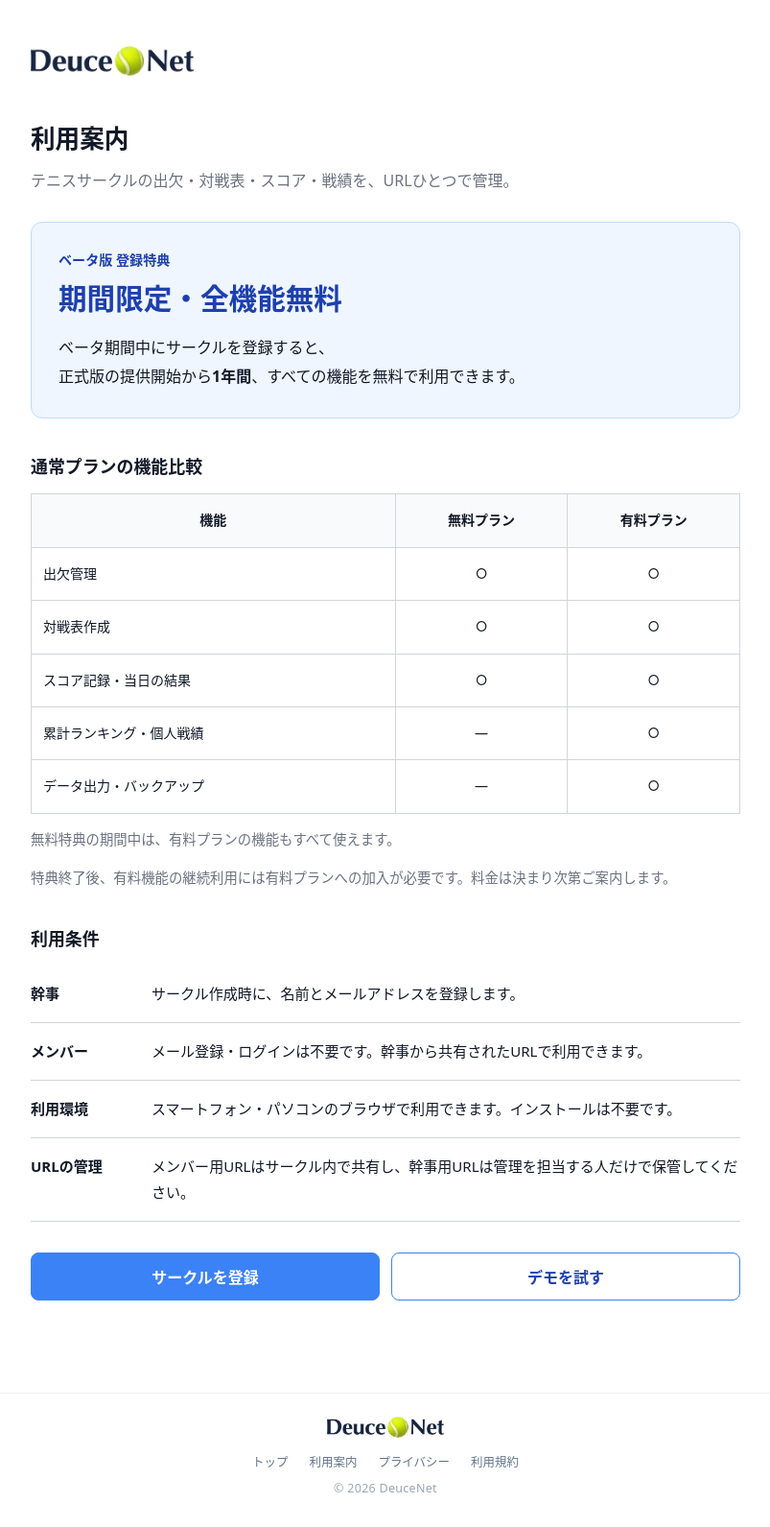
After one commit to tosh-m12/django_tennis, a Django app: page /guide/ in a window 1280 px wide. The commit adds this page. Shown: the whole page at 96% size, without its empty margins (238-1041 px from the left). Run offline with Django 5.2, Linux system fonts and the light colour scheme.

Commit message:
Add public usage guide with beta offer and plan comparison

```diff
--- a/tennis/seo.py
+++ b/tennis/seo.py
@@ -7,7 +7,7 @@ from django.views.decorators.http import require_safe
 
 
 PUBLIC_ORIGIN = "https://deucenet.app"
-PUBLIC_PAGES = ("tennis:index", "tennis:privacy", "tennis:terms")
+PUBLIC_PAGES = ("tennis:index", "tennis:privacy", "tennis:terms", "tennis:guide")
 
 
 def is_public_page(request):
--- /dev/null
+++ b/tennis/static/tennis/guide.css
@@ -0,0 +1,41 @@
+.guide-page { max-width: 740px; color: var(--text-main); }
+.guide-header { padding: 40px 0 28px; }
+.guide-header h1 { margin: 0; font-size: 1.6rem; }
+.guide-header p { margin: 12px 0 0; line-height: 1.8; color: var(--text-sub); }
+.guide-offer { padding: 28px; border: 1px solid var(--accent-border); border-radius: 12px; background: var(--accent-soft); }
+.guide-offer-label { margin: 0 0 8px; color: var(--accent-dark); font-size: .88rem; font-weight: 700; }
+.guide-offer h2 { margin: 0; font-size: clamp(1.35rem, 5vw, 1.85rem); color: var(--accent-dark); }
+.guide-offer > p:last-child { margin: 16px 0 0; line-height: 1.9; }
+.guide-section { margin-top: 36px; }
+.guide-section h2 { margin: 0 0 16px; font-size: 1.12rem; }
+.guide-plans { width: 100%; table-layout: fixed; border-collapse: collapse; font-size: .94rem; }
+.guide-plans th, .guide-plans td { padding: 16px 12px; border-bottom: 1px solid var(--border-base); line-height: 1.6; }
+.guide-plans thead th { text-align: center; background: var(--bg-soft); font-weight: 600; }
+.guide-plans thead th:first-child { width: 48%; }
+.guide-plans tbody th { text-align: left; font-weight: 400; background: #fff; }
+.guide-plans td { text-align: center; font-variant-numeric: tabular-nums; }
+.guide-plan-note { margin: 14px 0 0; font-size: .9rem; line-height: 1.8; color: var(--text-sub); }
+.guide-conditions { margin: 0; }
+.guide-conditions > div { display: grid; grid-template-columns: 110px minmax(0, 1fr); gap: 16px; padding: 16px 0; border-bottom: 1px solid var(--border-base); font-size: .94rem; line-height: 1.8; }
+.guide-conditions dt { font-weight: 600; }
+.guide-conditions dd { margin: 0; }
+.guide-actions { display: grid; grid-template-columns: 1fr 1fr; gap: 12px; margin-top: 32px; }
+.guide-button { display: flex; align-items: center; justify-content: center; min-height: 48px; border: 1px solid var(--accent); border-radius: 8px; font-weight: 700; text-align: center; }
+.guide-button-primary { background: var(--accent); color: #fff; }
+.guide-button-primary:hover { background: var(--accent-dark); color: #fff; }
+.guide-button-secondary { background: #fff; color: var(--accent-dark); }
+.guide-button-secondary:hover { background: var(--accent-soft); }
+.guide-button:focus-visible { outline: 3px solid var(--accent-dark); outline-offset: 3px; }
+@media (max-width: 480px) {
+  .guide-page { padding-top: 24px; }
+  .guide-header { padding: 28px 0 24px; }
+  .guide-offer { padding: 20px 16px; }
+  .guide-desktop-break { display: none; }
+  .guide-plans { font-size: .84rem; }
+  .guide-feature-rest { display: block; }
+  .guide-plans thead th { font-size: .75rem; white-space: nowrap; }
+  .guide-plans th, .guide-plans td { padding: 14px 6px; }
+  .guide-plans thead th:first-child { width: 46%; }
+  .guide-conditions > div { grid-template-columns: 76px minmax(0, 1fr); gap: 12px; }
+  .guide-actions { grid-template-columns: 1fr; }
+}
--- a/tennis/templates/tennis/base.html
+++ b/tennis/templates/tennis/base.html
@@ -163,6 +163,7 @@
     </picture>
     <nav class="site-footer-links" aria-label="フッターナビゲーション">
       <a href="{% url 'tennis:index' %}">トップ</a>
+      {% if seo_canonical %}<a href="{% url 'tennis:guide' %}">利用案内</a>{% endif %}
       <a href="{% url 'tennis:privacy' %}">プライバシー</a>
       <a href="{% url 'tennis:terms' %}">利用規約</a>
     </nav>
--- /dev/null
+++ b/tennis/templates/tennis/guide.html
@@ -0,0 +1,63 @@
+{% extends "tennis/base.html" %}
+{% load static %}
+
+{% block title %}料金・利用案内｜DeuceNet（デュースネット）{% endblock %}
+{% block extra_head %}
+  <meta name="description" content="DeuceNetは期間限定で全機能無料。ベータ期間中にサークルを登録すると、正式版開始から1年間も全機能を無料で利用できます。無料・有料プランの機能と登録条件をご案内します。">
+  <link rel="stylesheet" href="{% static 'tennis/guide.css' %}">
+{% endblock %}
+{% block header %}{% endblock %}
+
+{% block content %}
+<main class="public-document guide-page">
+  <a class="document-brand" href="{% url 'tennis:index' %}" aria-label="DeuceNet トップ">
+    <picture>
+      <source srcset="{% static 'tennis/logo/wordmark.webp' %}" type="image/webp">
+      <img src="{% static 'tennis/logo/wordmark.png' %}" alt="DeuceNet">
+    </picture>
+  </a>
+  <header class="guide-header">
+    <h1>利用案内</h1>
+    <p>テニスサークルの出欠・対戦表・スコア・戦績を、URLひとつで管理。</p>
+  </header>
+
+  <section class="guide-offer" aria-labelledby="offer-title">
+    <p class="guide-offer-label">ベータ版 登録特典</p>
+    <h2 id="offer-title">期間限定・全機能無料</h2>
+    <p>ベータ期間中にサークルを登録すると、<br class="guide-desktop-break">正式版の提供開始から<strong>1年間</strong>、すべての機能を無料で利用できます。</p>
+  </section>
+
+  <section class="guide-section" aria-labelledby="plans-title">
+    <h2 id="plans-title">通常プランの機能比較</h2>
+    <table class="guide-plans">
+      <thead>
+        <tr><th scope="col">機能</th><th scope="col">無料プラン</th><th scope="col">有料プラン</th></tr>
+      </thead>
+      <tbody>
+        <tr><th scope="row">出欠管理</th><td aria-label="利用可">○</td><td aria-label="利用可">○</td></tr>
+        <tr><th scope="row">対戦表作成</th><td aria-label="利用可">○</td><td aria-label="利用可">○</td></tr>
+        <tr><th scope="row">スコア記録・<span class="guide-feature-rest">当日の結果</span></th><td aria-label="利用可">○</td><td aria-label="利用可">○</td></tr>
+        <tr><th scope="row">累計ランキング・<span class="guide-feature-rest">個人戦績</span></th><td aria-label="対象外">—</td><td aria-label="利用可">○</td></tr>
+        <tr><th scope="row">データ出力・<span class="guide-feature-rest">バックアップ</span></th><td aria-label="対象外">—</td><td aria-label="利用可">○</td></tr>
+      </tbody>
+    </table>
+    <p class="guide-plan-note">無料特典の期間中は、有料プランの機能もすべて使えます。</p>
+    <p class="guide-plan-note">特典終了後、有料機能の継続利用には有料プランへの加入が必要です。料金は決まり次第ご案内します。</p>
+  </section>
+
+  <section class="guide-section" aria-labelledby="conditions-title">
+    <h2 id="conditions-title">利用条件</h2>
+    <dl class="guide-conditions">
+      <div><dt>幹事</dt><dd>サークル作成時に、名前とメールアドレスを登録します。</dd></div>
+      <div><dt>メンバー</dt><dd>メール登録・ログインは不要です。幹事から共有されたURLで利用できます。</dd></div>
+      <div><dt>利用環境</dt><dd>スマートフォン・パソコンのブラウザで利用できます。インストールは不要です。</dd></div>
+      <div><dt>URLの管理</dt><dd>メンバー用URLはサークル内で共有し、幹事用URLは管理を担当する人だけで保管してください。</dd></div>
+    </dl>
+  </section>
+
+  <nav class="guide-actions" aria-label="利用を始める">
+    <a class="guide-button guide-button-primary" href="{% url 'tennis:index' %}#club-name">サークルを登録</a>
+    <a class="guide-button guide-button-secondary" href="{% url 'tennis:demo' %}">デモを試す</a>
+  </nav>
+</main>
+{% endblock %}
--- a/tennis/urls.py
+++ b/tennis/urls.py
@@ -27,6 +27,7 @@ urlpatterns = [
     ),
 
     # サービス案内・法務ページ（クラブトークン不要）
+    path("guide/", TemplateView.as_view(template_name="tennis/guide.html"), name="guide"),
     path(
         "privacy/",
         TemplateView.as_view(template_name="tennis/privacy.html"),
```
Also changed, not shown: docs/beta_offer.md (added, +19 -0 lines), tennis/tests/test_seo.py (+3 -3 lines).
